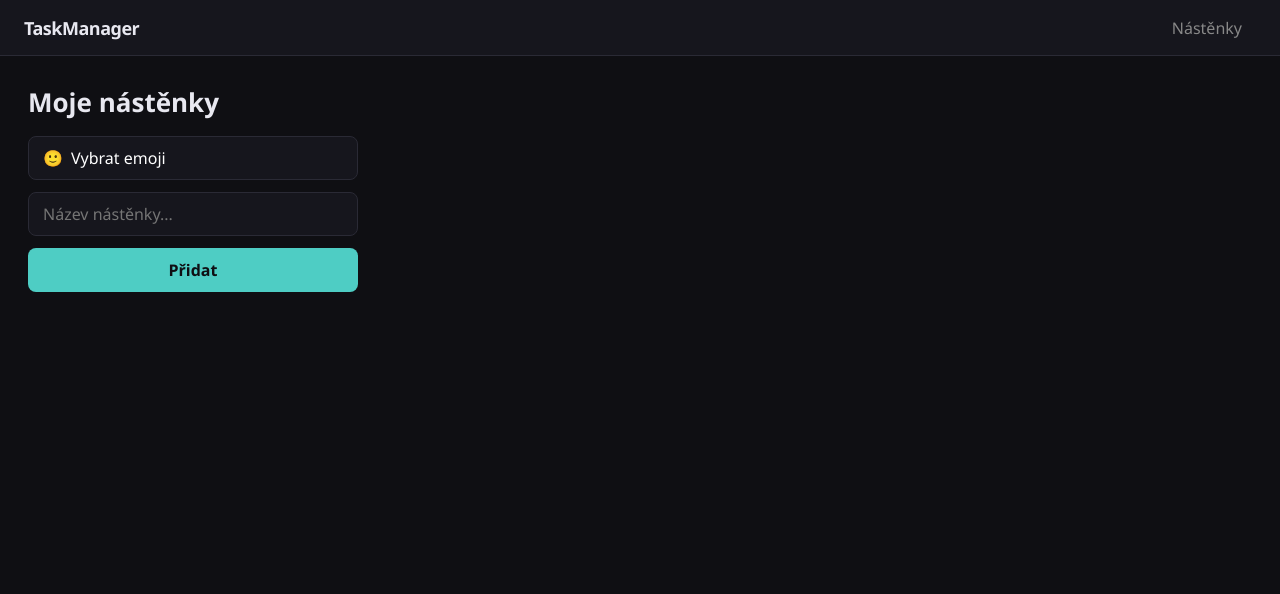
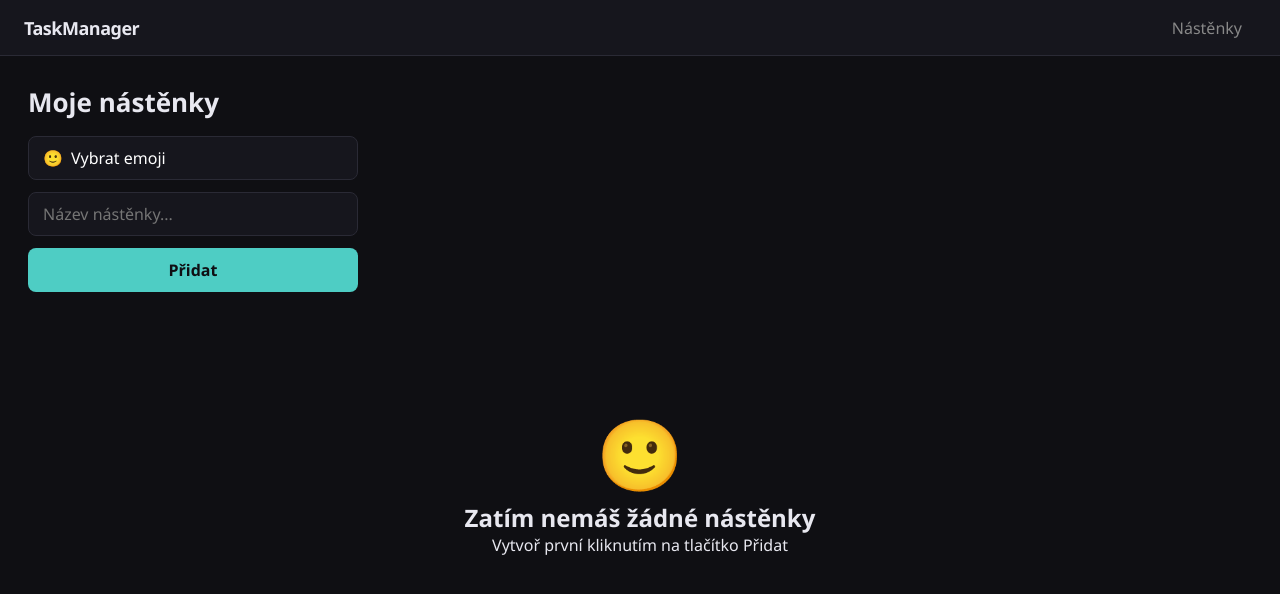
Before and after one commit to Moravec291678/task-manager, a React (Vite) app: page / in a window 1280 px wide. Shown: the top 594 px of the page. Built offline with nearby package versions, Linux system fonts and the light colour scheme.

Commit message:
feat: empty state, deadline and label on task card

```diff
--- a/src/index.css
+++ b/src/index.css
@@ -71,6 +71,17 @@ body {
 /* ================================================
    STRÁNKA NÁSTĚNEK
    ================================================ */
+.noBoards {
+  display: flex;
+  flex-direction: column;
+  text-align: center;
+  height: 40vh;
+  justify-content: center;
+}
+
+.noBoards span {
+  font-size: 70px;
+}
 
 .boards-page-title {
   font-size: 26px;
@@ -363,9 +374,24 @@ body {
   transition: 0.15s;
   display: flex;
   justify-content: space-between;
+  flex-wrap: wrap;
+  flex-direction: column;
+}
+
+.task-header {
+  width: 100%;
+  display: flex;
+  flex-direction: row;
+  justify-content: space-between;
   align-items: center;
-  flex-wrap: wrap;
-  gap: 8px;
+}
+
+.task-footer {
+  display: flex;
+  flex-direction: row;
+  gap: 10px;
+  justify-content: start;
+  align-items: center;
 }
 
 .task:hover {
@@ -401,6 +427,10 @@ body {
 
 .task-label.low {
   background: #4ecdc4;
+}
+
+.task-date {
+  font-size: 10px;
 }
 
 /* ---- Přidat úkol ---- */
--- a/src/pages/BoardPage.jsx
+++ b/src/pages/BoardPage.jsx
@@ -168,10 +168,9 @@ function BoardPage() {
                                 {...provided.dragHandleProps}
                                 ref={provided.innerRef}
                               >
+                                <div className="task-header">
                                   <p className="task-title">{t.title}</p>
-                                {t.label && (
-                                  <div className={`task-label ${t.label}`} />
-                                )}
+
                                   <button
                                     className="btn-delete"
                                     onClick={(e) => {
@@ -186,6 +185,27 @@ function BoardPage() {
                                   >
                                     Smazat
                                   </button>
+                                </div>
+                                <div className="task-footer">
+                                  {t.label && (
+                                    <div className={`task-label ${t.label}`} />
+                                  )}
+                                  {t.deadline.to && (
+                                    <p
+                                      className="task-date"
+                                      style={{
+                                        color:
+                                          new Date(t.deadline.to) < new Date()
+                                            ? "#ff6b6b"
+                                            : "#888",
+                                      }}
+                                    >
+                                      {new Date(
+                                        t.deadline.to,
+                                      ).toLocaleDateString("cs-CZ")}
+                                    </p>
+                                  )}
+                                </div>
                               </div>
                             )}
                           </Draggable>
--- a/src/pages/BoardsPage.jsx
+++ b/src/pages/BoardsPage.jsx
@@ -10,6 +10,7 @@ function BoardsPage() {
   const [selectedEmoji, setSelectedEmoji] = useState("");
   const [emojisOpened, setEmojisOpened] = useState(false);
   const [editingBoard, setEditingBoard] = useState(null);
+
   return (
     <div
       className="boards-page"
@@ -88,6 +89,15 @@ function BoardsPage() {
           Přidat
         </button>
       </div>
+
+      {state.boards.length === 0 && (
+        <div className="noBoards">
+
+          <span>{selectedEmoji || "🙂"}</span>
+          <h2>Zatím nemáš žádné nástěnky</h2>
+          <p>Vytvoř první kliknutím na tlačítko Přidat</p>
+        </div>
+      )}
       <div className="boards-grid">
         {state.boards.map((b) => (
           <BoardCard
```
Lines whose indentation alone changed are shown as unchanged.
